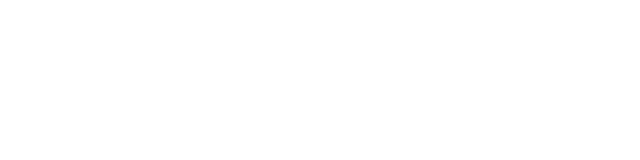
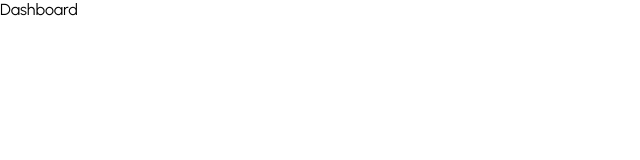
Before and after one commit to desmondtansl/Our-Best-Side, a React (Vite) app in the folder client/: page /dashboard in a window 1280 px wide. Before the commit this address had no page. Shown: the top 160 px of the page, without its empty margins (0-640 px from the left). Built offline with nearby package versions, Linux system fonts and the light colour scheme.

Commit message:
added Dashboard page and Dashboard links to App.jsx

```diff
--- a/client/src/App.jsx
+++ b/client/src/App.jsx
@@ -5,6 +5,7 @@
 import Signup from "./pages/Signup.jsx";
 import Login from "./pages/Login.jsx";
 import { Routes, Route } from "react-router-dom";
+import Dashboard from "./pages/Dashboard.jsx";
 
 function App() {
   return (
@@ -12,6 +13,7 @@
       <Route path="/" element={<Homepage />} />
       <Route path="/men" element={<MenProducts />} />
       <Route path="/ladies" element={<LadiesProducts />} />
+      <Route path="/dashboard" element={<Dashboard />} />
       <Route path="/cart" element={<Cart />} />
       <Route path="/signup" element={<Signup />} />
       <Route path="/login" element={<Login />} />
--- /dev/null
+++ b/client/src/pages/Dashboard.jsx
@@ -0,0 +1,8 @@
+import React from "react";
+import styled from "styled-components";
+
+function Dashboard() {
+  return <div>Dashboard</div>;
+}
+
+export default Dashboard;
```
